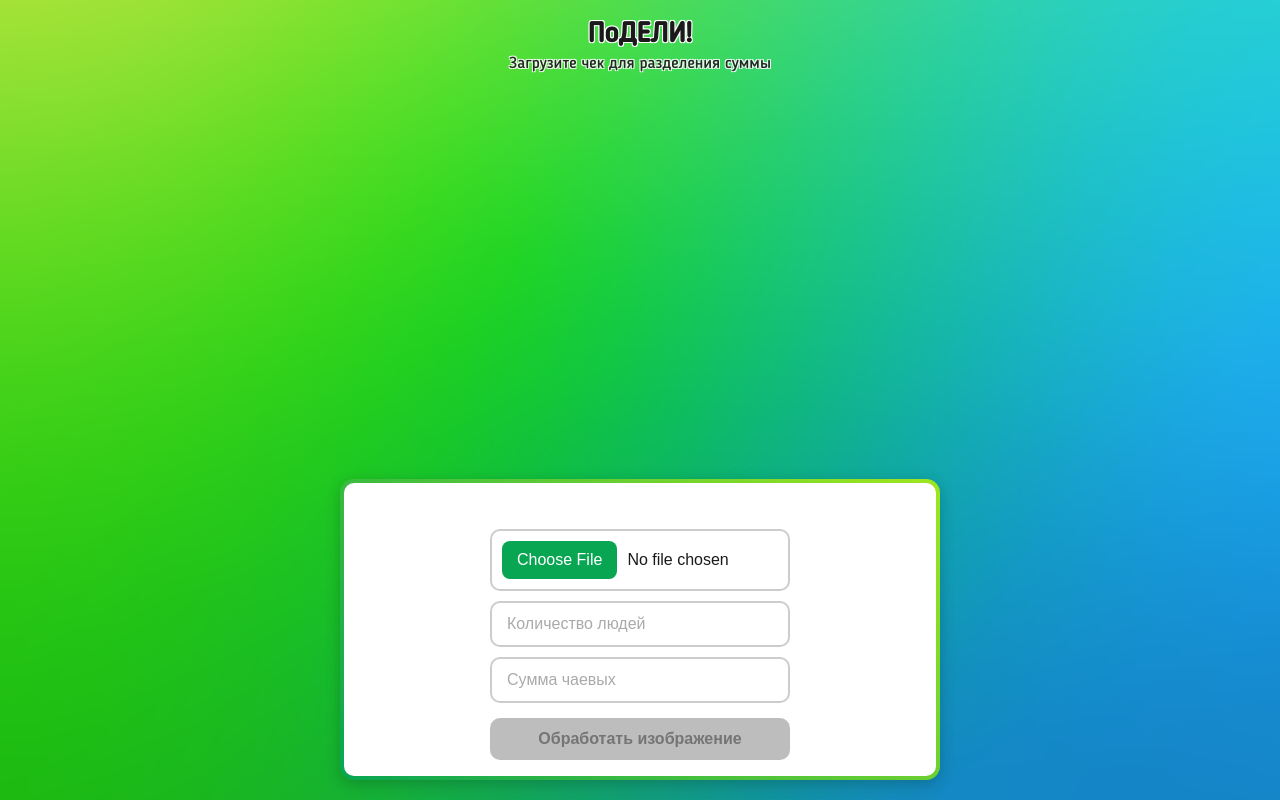
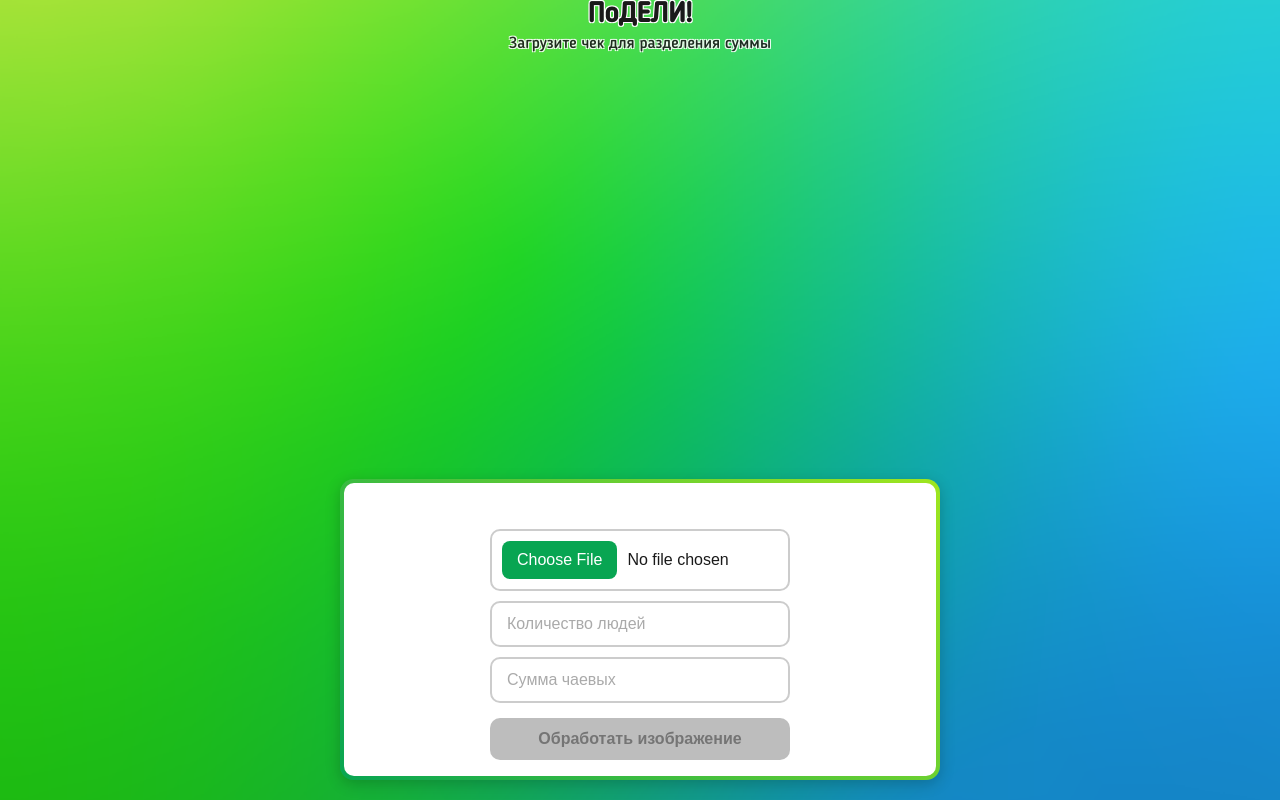
Before and after one commit to msgcg/Rest_check, a Flask app: page / in a window 1280 px wide. Run offline with Flask 3, Linux system fonts and the light colour scheme.

Commit message:
еще исправление

```diff
--- a/src/static/style.css
+++ b/src/static/style.css
@@ -74,7 +74,7 @@ body {
     margin: 0;
     box-sizing: border-box;
     position: relative;
-    padding-top: calc(20px + env(safe-area-inset-top));
+    padding-top: env(safe-area-inset-top, 20px);
 }
 /* --- Специфичные стили для Body на странице Share --- */
 body.share-page-body {
@@ -345,7 +345,7 @@ label.required::after { content: '*'; color: var(--error-color); margin-left: 3p
 @media (max-width: 600px) {
      /* Стили Podeli/Index/Contacts */
      body {
-        padding-top: calc(15px + env(safe-area-inset-top));
+        padding-top: env(safe-area-inset-top, 15px);
         padding-bottom: 10px;
     }
      body.share-page-body {
```
